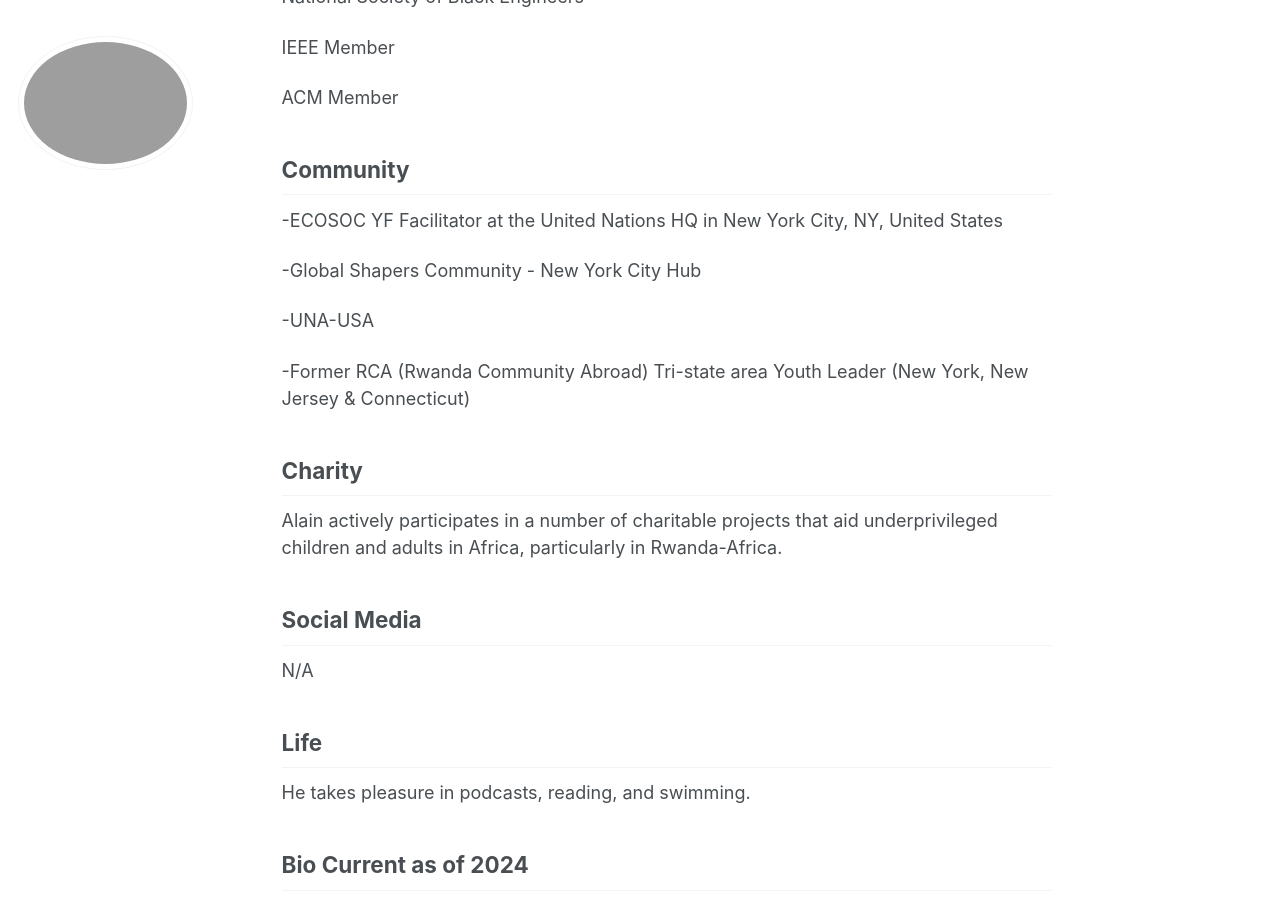
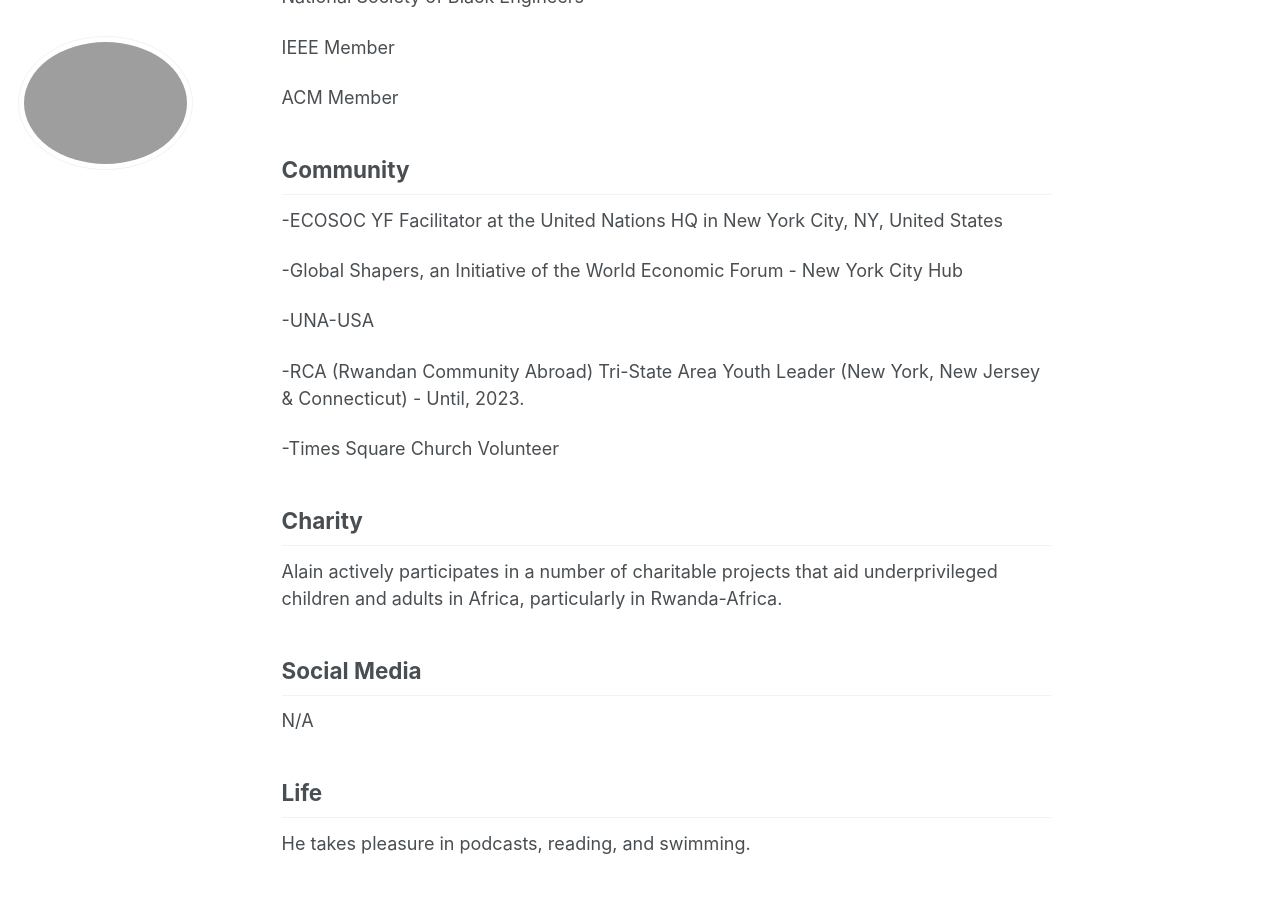
Before and after one commit to phdcsseiden/phdcsseiden.github.io, a Jekyll site: the page built from _pages/about.md, in a window 1280 px wide and 900 px high, scrolled down 2573 px. Built offline with Jekyll 4.4.1, drawn with Linux system fonts in a browser that asks for light colours.

Commit message:
Update about.md

```diff
--- a/_pages/about.md
+++ b/_pages/about.md
@@ -87,11 +87,14 @@ ACM Member
 
 -ECOSOC YF Facilitator at the United Nations HQ in New York City, NY, United States
 
--Global Shapers Community - New York City Hub
+-Global Shapers, an Initiative of the World Economic Forum - New York City Hub
 
 -UNA-USA
 
--Former RCA (Rwanda Community Abroad) Tri-state area Youth Leader (New York, New Jersey & Connecticut)
+-RCA (Rwandan Community Abroad) Tri-State Area Youth Leader (New York, New Jersey & Connecticut) - Until, 2023.
+
+-Times Square Church Volunteer
+
 
 ## Charity
 
```
